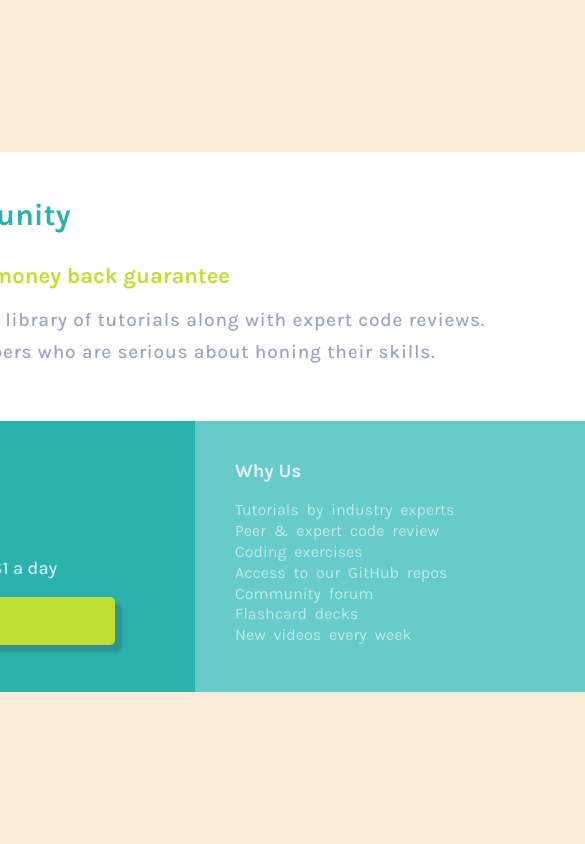
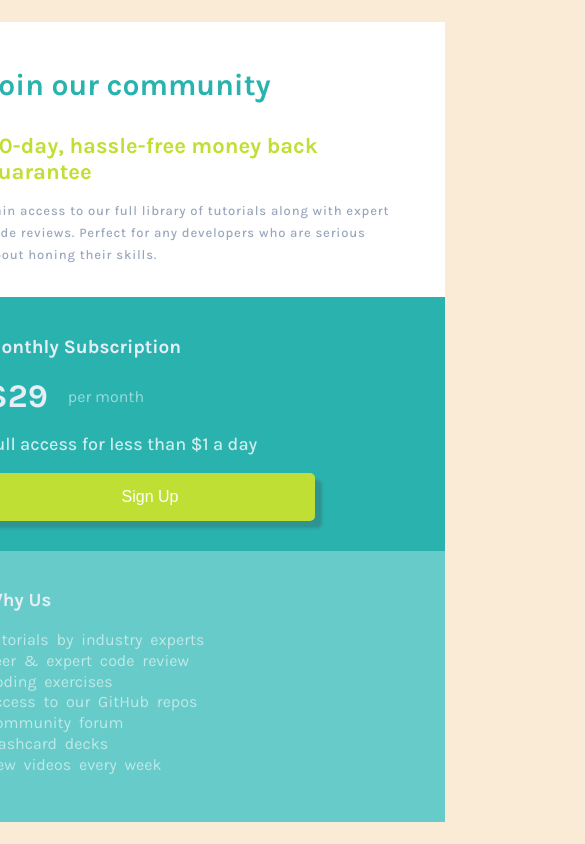
Before and after one commit to aruzhanalpamys-rgb/single-price-grid, a plain HTML site: page index.html in a window 390 px wide. Shown: the top 844 px of the page, 585 px wide, since content can reach past the window. Drawn offline with Linux system fonts and the light colour scheme.

Commit message:
Update styles.css

```diff
--- a/styles.css
+++ b/styles.css
@@ -96,3 +96,24 @@ button {
   line-height: 1.3;
   word-spacing: 4px;
 }
+@media screen and (max-width: 500px) {
+  .container {
+    display: flex;
+    flex-direction: column;
+    width: 500px;
+    height: 100%;
+    justify-content: center;
+    align-items: center;
+  }
+  .box1 p {
+    font-size: 13px;
+    text-align: start;
+    text-wrap: wrap;
+  }
+  .box {
+    width: 500px;
+  }
+  .box1 p {
+    width: auto;
+  }
+}
```
